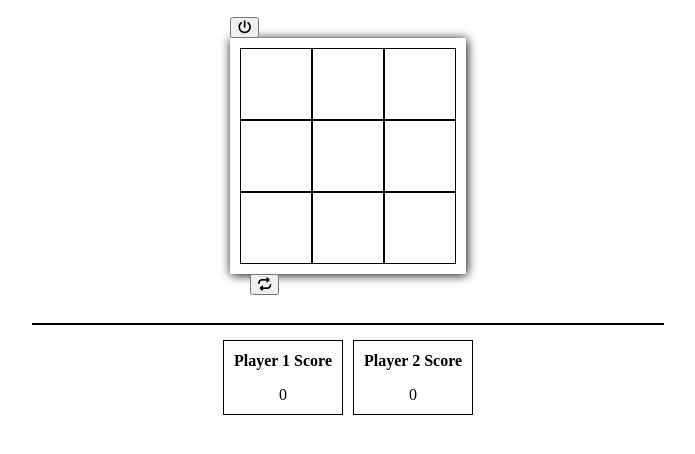
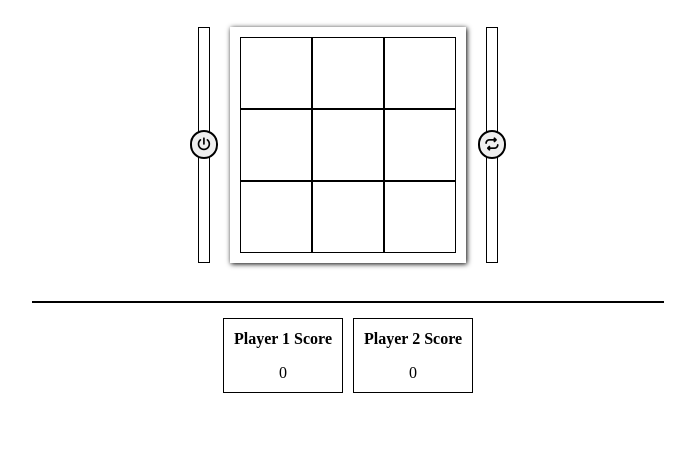
Before and after one commit to HarisJamal28/TicTacToe, a plain HTML site: page index.html in a window 1280 px wide. Shown: the part 60-514 px from the top of the page, without its empty margins (292-987 px from the left). Drawn offline with Linux system fonts and the light colour scheme.

Commit message:
Update styles.css
Style Improvements

```diff
--- a/styles.css
+++ b/styles.css
@@ -11,13 +11,20 @@ body {
   padding: 10px;
   height: 100%;
 }
-#Main #Board {
+#Main #Commands {
+  display: flex;
+  flex-direction: row;
+  justify-content: center;
+  width: 100%;
+  padding: 10px;
+}
+#Main #Commands #Board {
   padding: 10px;
   display: grid;
   grid-template-columns: repeat(3, 1fr);
-  box-shadow: 1px 1px 10px black;
+  box-shadow: 1px 1px 5px black;
 }
-#Main #Board aside {
+#Main #Commands #Board aside {
   height: 70px;
   width: 70px;
   border: 1px solid black;
@@ -25,9 +32,26 @@ body {
   justify-content: center;
   align-items: center;
 }
-#Main #Board aside img {
+#Main #Commands #Board aside img {
   height: 100%;
   width: 100%;
+}
+#Main #Commands article {
+  border: 1px solid black;
+  width: 10px;
+  display: flex;
+  flex-direction: column;
+  justify-content: space-evenly;
+  align-items: center;
+}
+#Main #Commands article button {
+  height: -moz-fit-content;
+  height: fit-content;
+  width: -moz-fit-content;
+  width: fit-content;
+  padding: 5px;
+  border-radius: 20px;
+  border: 2px solid black;
 }
 #Main #Results {
   border: 1px solid black;
```
